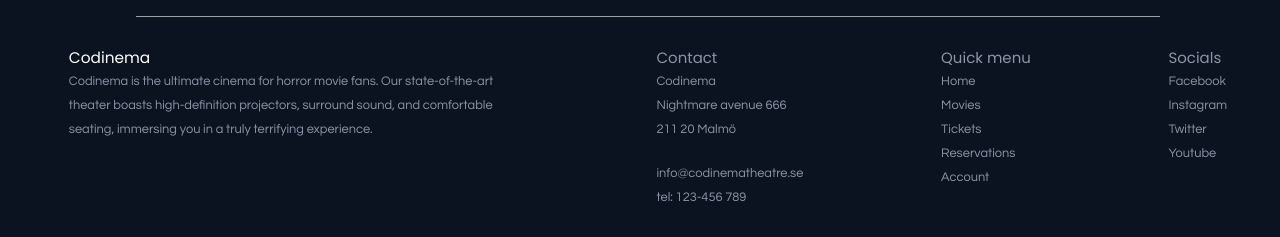
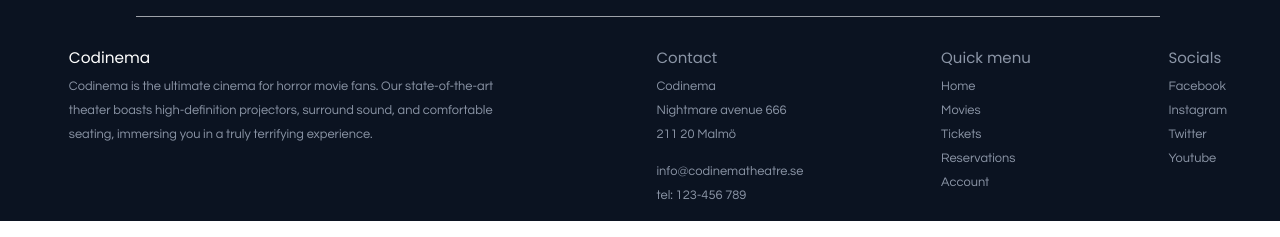
Before and after one commit to RogeSocial/cinema-project, a React (Vite) app in the folder client/: page / in a window 1280 px wide. Shown: the part 1604-1841 px from the top of the page. Built offline with nearby package versions, Linux system fonts and the light colour scheme; a web font is replaced by a local one.

Commit message:
fixed unrecognized element

```diff
--- a/client/src/components/Footer.jsx
+++ b/client/src/components/Footer.jsx
@@ -12,10 +12,9 @@ export default function () {
         </div>
         <div className={"footer-content"}>
             <h3>Contact</h3>
-            <adress>Codinema<br />Nightmare avenue 666<br />211 20 Malmö <br />
-                <p id={"mail-and-phone"}><a href={'mailto:info@codinematheatre.se'}>info@codinematheatre.se</a><br />
+            <p>Codinema<br />Nightmare avenue 666<br />211 20 Malmö<br /></p>
+              <p id={"phone-and-email"}><a href={'mailto:info@codinematheatre.se'}>info@codinematheatre.se</a><br />
                     tel: 123-456 789</p>
-            </adress>
         </div>
         <div className={"footer-content"}>
             <h3>Quick menu</h3>
--- a/client/src/styles/footer.css
+++ b/client/src/styles/footer.css
@@ -47,7 +47,7 @@ footer h3 {
 }
 
 footer ul {
-    margin: 0 0 30px;
+    margin-top: 5px;
 }
 
 footer li {
@@ -63,7 +63,7 @@ footer li {
 }
 
 footer p {
-    margin: 0 0 30px;
+    margin-top: 5px;
     max-width: 450px;
 }
 
@@ -79,16 +79,16 @@ footer a:visited {
     color: #8B95A6;
 }
 
-#mail-and-phone {
-    margin-top: 20px;
-}
-
 hr {
     width: 60%;
     height: 1px;
     border-width: 0;
     background-color: #8B95A6;
     margin: 0;
+}
+
+#phone-and-email {
+
 }
 
 @media only screen and (min-width: 992px) {
```
